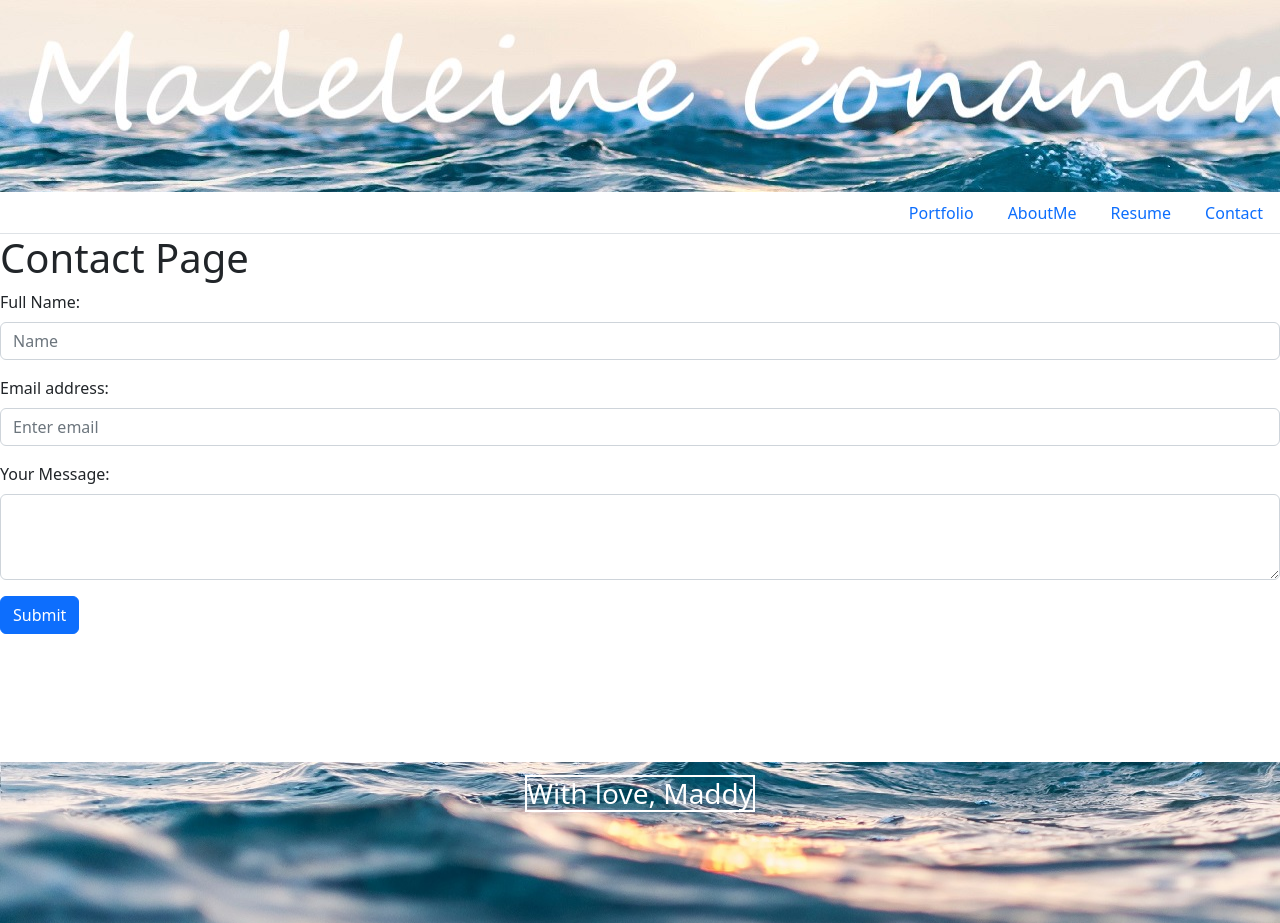
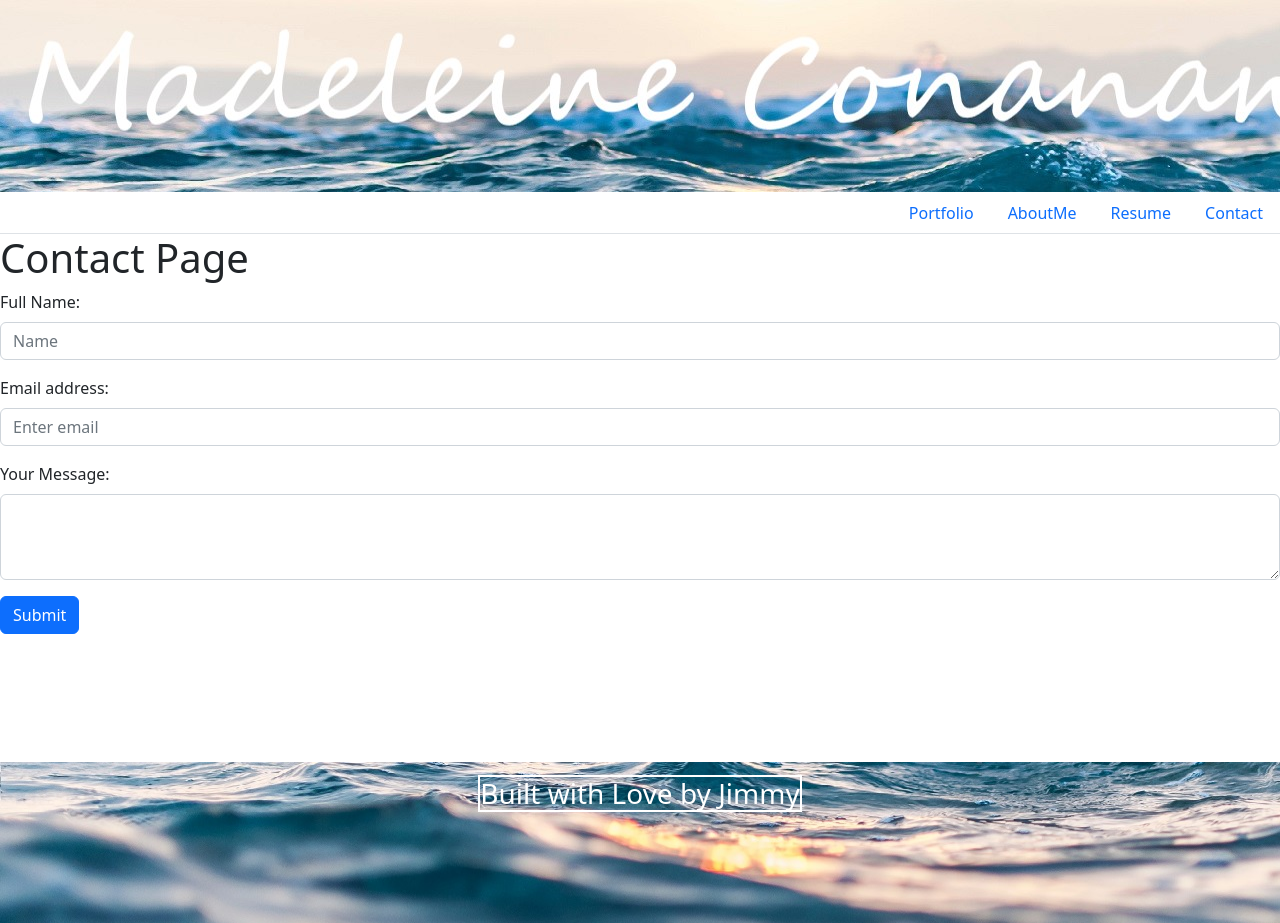
Before and after one commit to Dhabi966/JimsReactPortfolio, a React (Create React App) app: page / in a window 1280 px wide. Built offline with nearby package versions, Linux system fonts and the light colour scheme.

Commit message:
footer.js changes

```diff
--- a/src/components/Footer.js
+++ b/src/components/Footer.js
@@ -5,7 +5,7 @@ export default function Footer() {
     return (
         <div className="footer">
             <h3 className="with-love">
-                With love, Maddy
+                Built with Love by Jimmy
             </h3>
         </div>
     )
```
